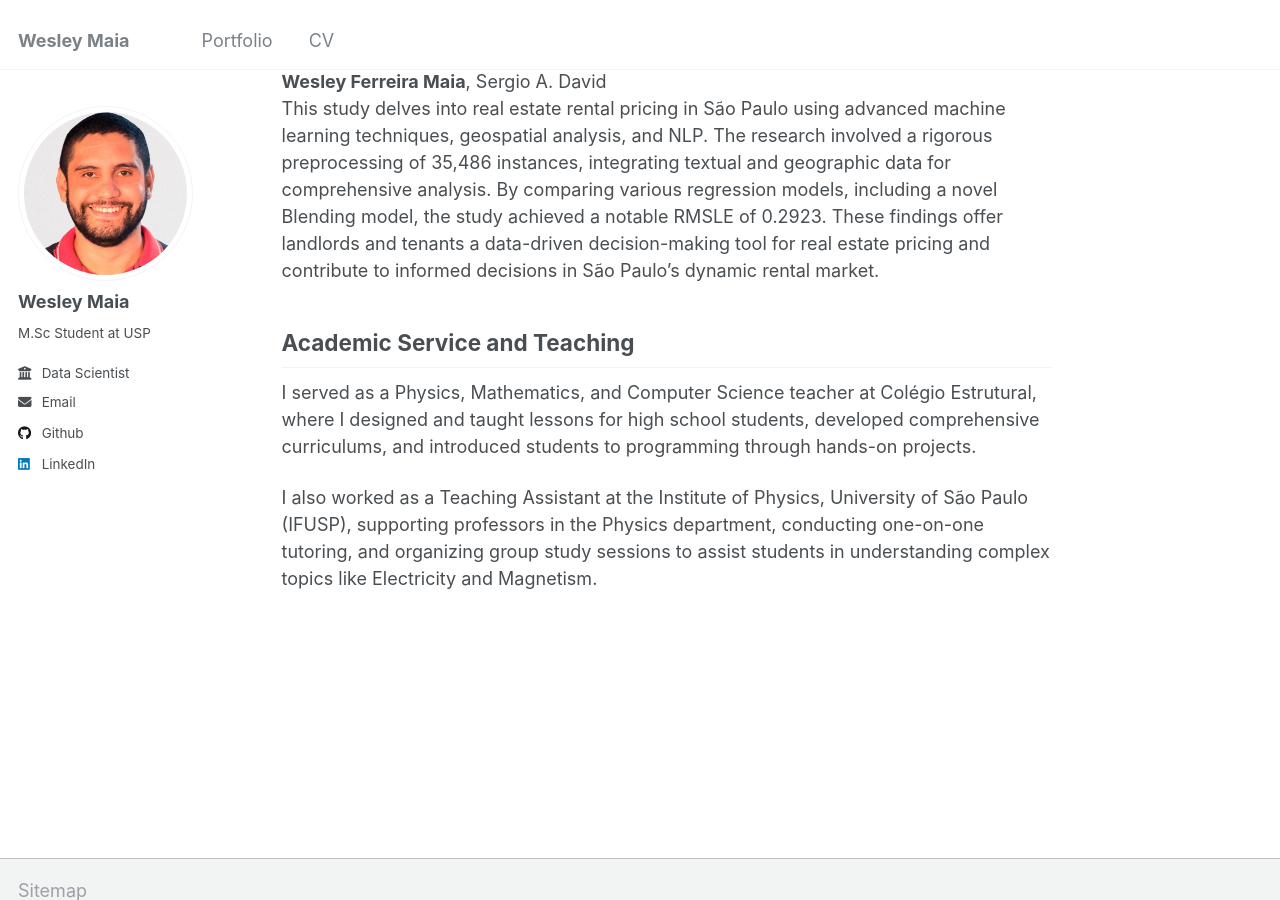
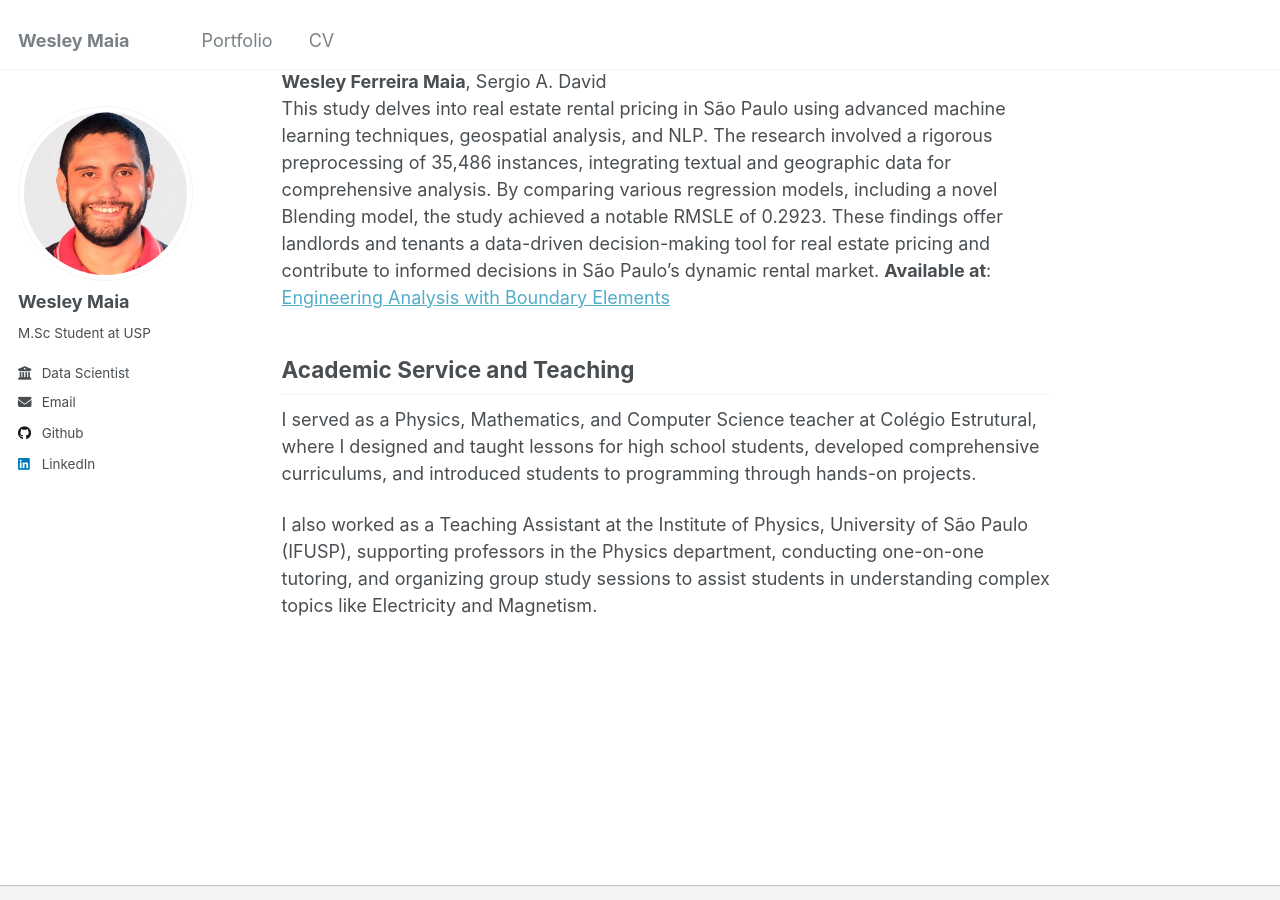
Before and after one commit to WMaia9/WMaia9.github.io, a Jekyll site: the page built from _pages/about.md, in a window 1280 px wide and 900 px high, scrolled down 2017 px. Built offline with Jekyll 4.4.1, drawn with Linux system fonts in a browser that asks for light colours.

Commit message:
update about and cv

```diff
--- a/_pages/about.md
+++ b/_pages/about.md
@@ -39,6 +39,7 @@ The results showed that the BERT model, with an F1 Macro Score of up to 99% for
 ### Machine Learning Applied to Estate Pricing for Residential Rentals in Dynamic Urban Markets - the Case of São Paulo City
 **Wesley Ferreira Maia**, Sergio A. David
 This study delves into real estate rental pricing in São Paulo using advanced machine learning techniques, geospatial analysis, and NLP. The research involved a rigorous preprocessing of 35,486 instances, integrating textual and geographic data for comprehensive analysis. By comparing various regression models, including a novel Blending model, the study achieved a notable RMSLE of 0.2923. These findings offer landlords and tenants a data-driven decision-making tool for real estate pricing and contribute to informed decisions in São Paulo's dynamic rental market.
+**Available at**: [Engineering Analysis with Boundary Elements](https://www.sciencedirect.com/science/article/abs/pii/S0955799724004612?dgcid=coauthor)
 
 ## Academic Service and Teaching
 
```
Also changed, not shown: 1 other file.
